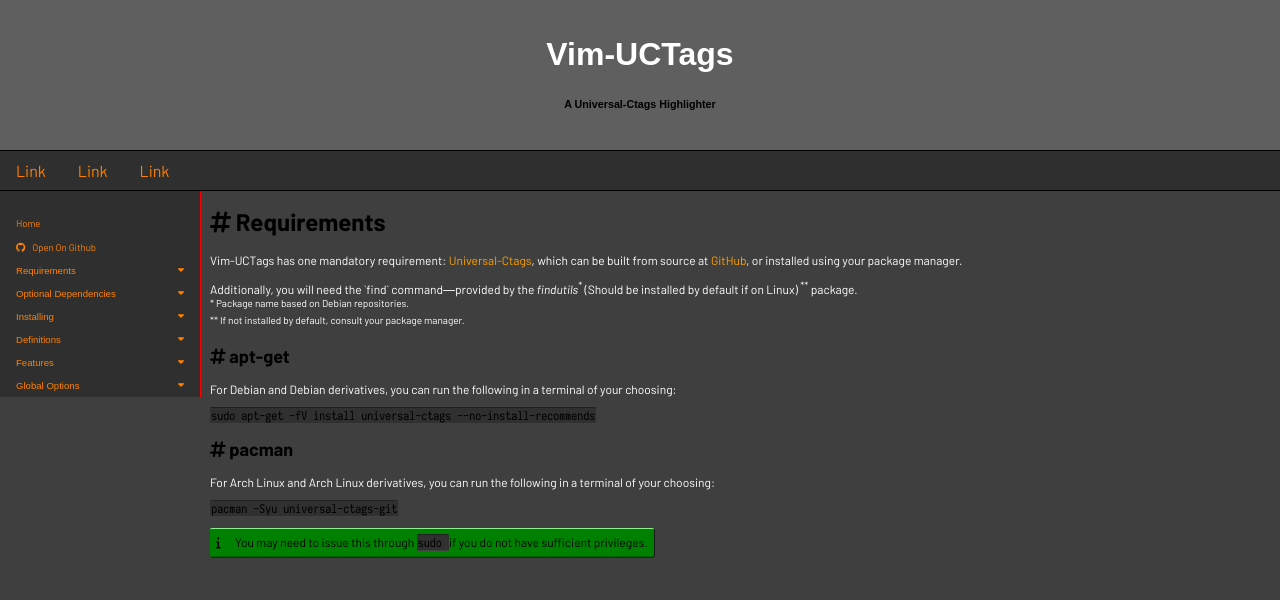
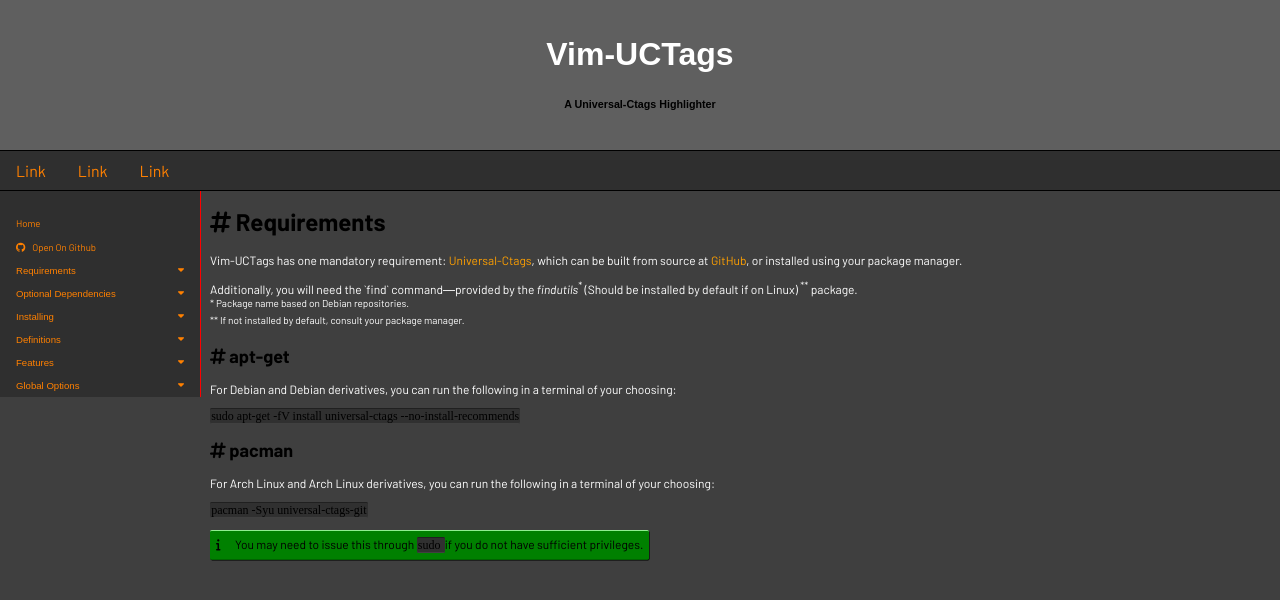
Before and after one commit to FrancescoMagliocco/vim-uctags, a Jekyll site: the page built from requirements.html, in a window 1280 px wide. Shown: the top 600 px of the page. Built offline with Jekyll 4.4.1, drawn with Linux system fonts in a browser that asks for light colours; nearby versions of some CDN libraries; some web fonts are replaced.

Commit message:
Fixed font not loading

```diff
--- a/assets/css/style.css
+++ b/assets/css/style.css
@@ -1,7 +1,7 @@
 @import url('https://fonts.googleapis.com/css?family=Barlow+Condensed:400,400i,700,700i|Barlow:400,400i,700,700i|Lexend+Exa&display=swap');
 @font-face {
   font-family: "Iosevka Web Term";
-  src: url("/assets/fonts/woff/iosevka-term-regular.woff");
+  src: url("assets/fonts/woff/iosevka-term-regular.woff");
   font-style: normal;
   font-weight: 400;
 }
```
